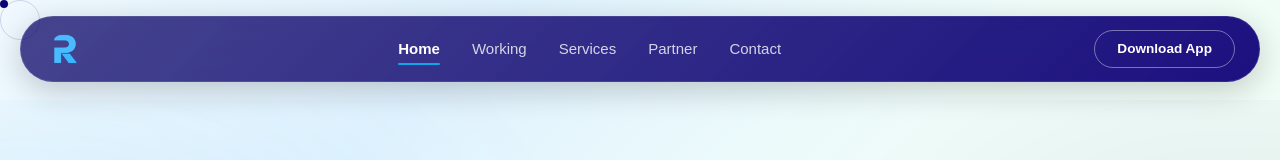
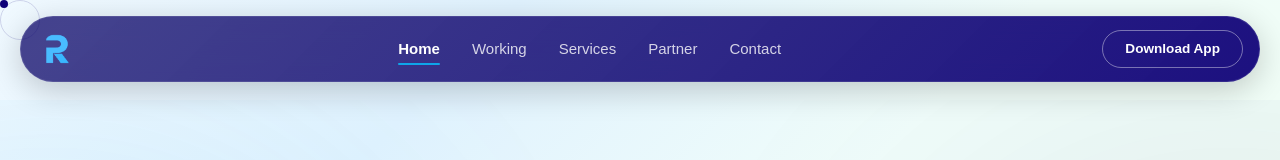
Before and after one commit to Saneajayy/rparwebb, a React (Vite) app: page / in a window 1280 px wide. Shown: the top 160 px of the page. Built offline with nearby package versions, Linux system fonts and the light colour scheme; a web font is replaced by a local one.

Commit message:
UI: sync max-w-7xl padding with navbar-wrapper for pixel-perfect alignment

```diff
--- a/src/index.css
+++ b/src/index.css
@@ -597,8 +597,8 @@ main {
 .max-w-7xl {
   max-width: 1240px;
   margin: 0 auto;
-  padding-left: 24px;
-  padding-right: 24px;
+  padding-left: 16px;
+  padding-right: 16px;
 }
 
 /* ===== Hero Section ===== */
```
